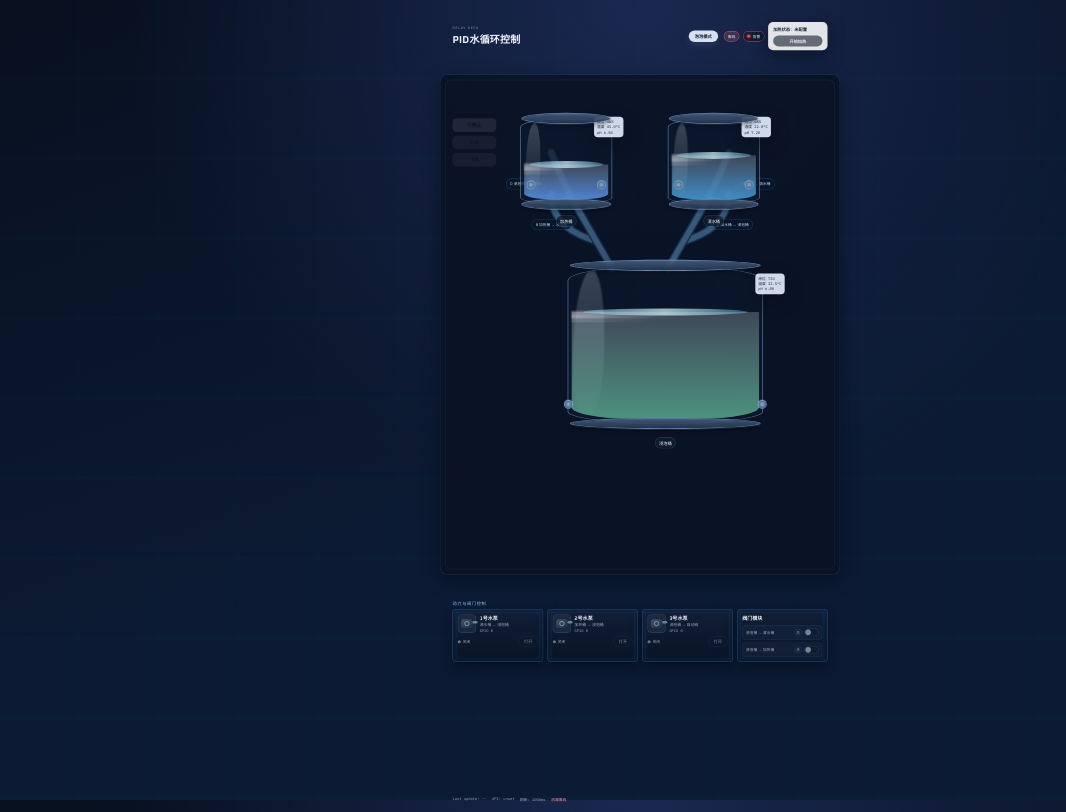
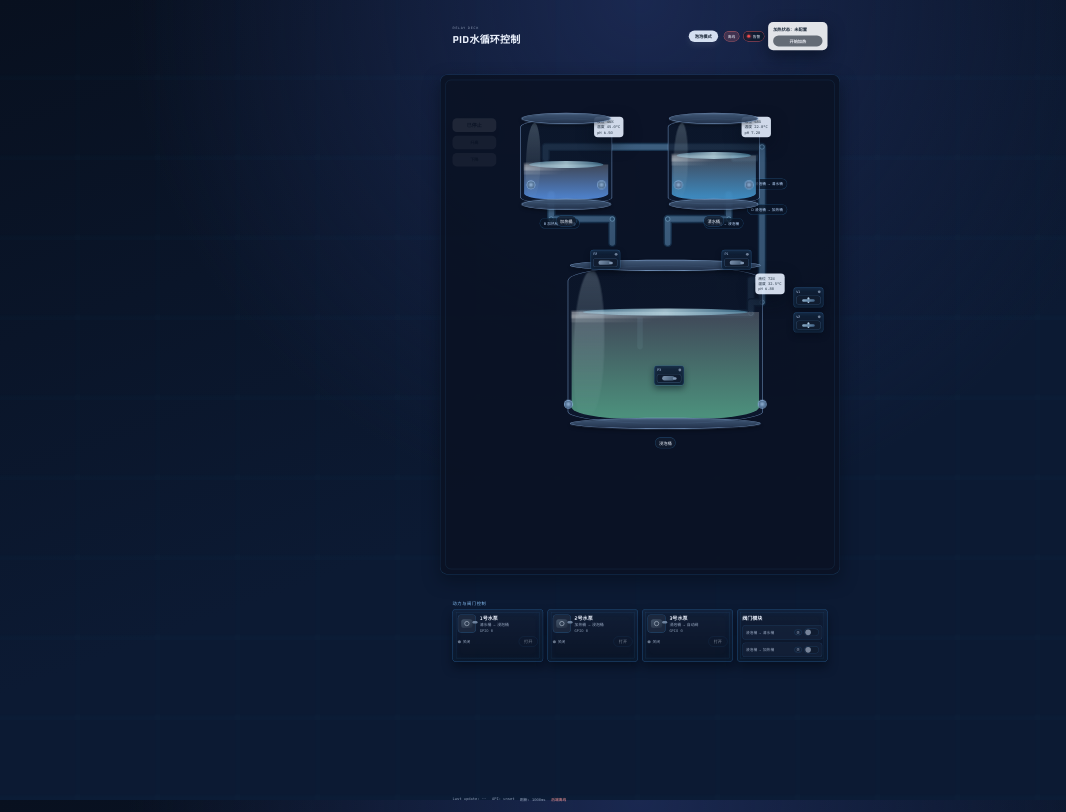
Before and after one commit to MickeyElders/pi-control-program, a React (Vite) app in the folder frontend/: page / in a window 1280 px wide. Shown: the whole page, without its empty margins (0-1066 px from the left). Built offline with nearby package versions, Linux system fonts and the light colour scheme; no server answers.

Commit message:
提示元素密度

```diff
--- a/frontend/src/components/ProcessDiagram2D.tsx
+++ b/frontend/src/components/ProcessDiagram2D.tsx
@@ -85,6 +85,40 @@ const Tank = ({
   );
 };
 
+const ActuatorNode = ({
+  kind,
+  label,
+  on,
+  style,
+}: {
+  kind: "pump" | "valve";
+  label: string;
+  on: boolean;
+  style: CSSProperties;
+}) => {
+  return (
+    <div className={`actuator-node ${kind} ${on ? "on" : "off"}`} style={style}>
+      <div className="actuator-header">
+        <span className="name">{label}</span>
+        <span className={`lamp ${on ? "on" : "off"}`} />
+      </div>
+      <div className={`actuator-icon ${kind}`}>
+        {kind === "pump" ? (
+          <>
+            <span className="core" />
+            <span className="port" />
+          </>
+        ) : (
+          <>
+            <span className="stem" />
+            <span className="body" />
+          </>
+        )}
+      </div>
+    </div>
+  );
+};
+
 export default function ProcessDiagram2D({ tanks, flows, alarms }: ProcessDiagram2DProps) {
   const valveFreshOn = flows.pump3 && flows.valveFresh;
   const valveHeatOn = flows.pump3 && flows.valveHeat;
@@ -104,48 +138,71 @@ export default function ProcessDiagram2D({ tanks, flows, alarms }: ProcessDiagra
             <stop offset="0%" stopColor="#66ecff" />
             <stop offset="100%" stopColor="#1f7bff" />
           </linearGradient>
-          <marker id="pipeArrow" markerWidth="9" markerHeight="9" refX="7" refY="4.5" orient="auto">
-            <path d="M0,0 L8,4.5 L0,9 Z" fill="#9af1ff" />
+          <marker id="pipeArrow" markerWidth="10" markerHeight="10" refX="7" refY="5" orient="auto">
+            <path d="M0,0 L9,5 L0,10 Z" fill="#a8f5ff" />
           </marker>
         </defs>
 
-        <path className="pipe-base" d="M1040 430 C1040 540 940 580 880 600" />
-        <path className="pipe-shell" d="M1040 430 C1040 540 940 580 880 600" />
+        <path className="pipe-base" d="M1040 432 L1040 520 L820 520 L820 606" />
+        <path className="pipe-shell" d="M1040 432 L1040 520 L820 520 L820 606" />
         <path
           className={`pipe-flow ${flows.pump1 ? "on" : ""}`}
           markerEnd={flows.pump1 ? "url(#pipeArrow)" : undefined}
-          d="M1040 430 C1040 540 940 580 880 600"
+          d="M1040 432 L1040 520 L820 520 L820 606"
         />
 
-        <path className="pipe-base" d="M400 430 C400 540 500 580 560 600" />
-        <path className="pipe-shell" d="M400 430 C400 540 500 580 560 600" />
+        <path className="pipe-base" d="M400 432 L400 520 L620 520 L620 606" />
+        <path className="pipe-shell" d="M400 432 L400 520 L620 520 L620 606" />
         <path
           className={`pipe-flow ${flows.pump2 ? "on" : ""}`}
           markerEnd={flows.pump2 ? "url(#pipeArrow)" : undefined}
-          d="M400 430 C400 540 500 580 560 600"
+          d="M400 432 L400 520 L620 520 L620 606"
         />
 
-        <path className="pipe-base" d="M820 700 C920 520 980 440 1040 280" />
-        <path className="pipe-shell" d="M820 700 C920 520 980 440 1040 280" />
+        <path className="pipe-base" d="M720 980 L720 860" />
+        <path className="pipe-shell" d="M720 980 L720 860" />
+        <path
+          className={`pipe-flow ${flows.pump3 ? "on" : ""}`}
+          markerEnd={flows.pump3 ? "url(#pipeArrow)" : undefined}
+          d="M720 980 L720 860"
+        />
+
+        <path className="pipe-base" d="M930 860 L1120 860 L1120 740 L1160 740 L1160 300 L1060 300" />
+        <path className="pipe-shell" d="M930 860 L1120 860 L1120 740 L1160 740 L1160 300 L1060 300" />
         <path
           className={`pipe-flow ${valveFreshOn ? "on" : ""}`}
           markerEnd={valveFreshOn ? "url(#pipeArrow)" : undefined}
-          d="M820 700 C920 520 980 440 1040 280"
+          d="M930 860 L1120 860 L1120 740 L1160 740 L1160 300 L1060 300"
         />
 
-        <path className="pipe-base" d="M620 700 C520 520 460 440 400 280" />
-        <path className="pipe-shell" d="M620 700 C520 520 460 440 400 280" />
+        <path className="pipe-base" d="M510 860 L1120 860 L1120 820 L1160 820 L1160 260 L380 260 L380 300" />
+        <path className="pipe-shell" d="M510 860 L1120 860 L1120 820 L1160 820 L1160 260 L380 260 L380 300" />
         <path
           className={`pipe-flow ${valveHeatOn ? "on" : ""}`}
           markerEnd={valveHeatOn ? "url(#pipeArrow)" : undefined}
-          d="M620 700 C520 520 460 440 400 280"
+          d="M510 860 L1120 860 L1120 820 L1160 820 L1160 260 L380 260 L380 300"
         />
+
+        <circle className="pipe-joint" cx="1040" cy="520" r="8" />
+        <circle className="pipe-joint" cx="820" cy="520" r="8" />
+        <circle className="pipe-joint" cx="400" cy="520" r="8" />
+        <circle className="pipe-joint" cx="620" cy="520" r="8" />
+        <circle className="pipe-joint" cx="1120" cy="860" r="8" />
+        <circle className="pipe-joint" cx="1160" cy="740" r="8" />
+        <circle className="pipe-joint" cx="1160" cy="820" r="8" />
+        <circle className="pipe-joint" cx="1160" cy="260" r="8" />
       </svg>
 
       <div className={`flow-tag a ${flows.pump1 ? "on" : ""}`}>A 清水桶 → 浸泡桶</div>
       <div className={`flow-tag b ${flows.pump2 ? "on" : ""}`}>B 加热桶 → 浸泡桶</div>
       <div className={`flow-tag c ${valveFreshOn ? "on" : ""}`}>C 浸泡桶 → 清水桶</div>
       <div className={`flow-tag d ${valveHeatOn ? "on" : ""}`}>D 浸泡桶 → 加热桶</div>
+
+      <ActuatorNode kind="pump" label="P1" on={flows.pump1} style={{ left: 900, top: 560 }} />
+      <ActuatorNode kind="pump" label="P2" on={flows.pump2} style={{ left: 480, top: 560 }} />
+      <ActuatorNode kind="pump" label="P3" on={flows.pump3} style={{ left: 684, top: 930 }} />
+      <ActuatorNode kind="valve" label="V1" on={valveFreshOn} style={{ left: 1130, top: 680 }} />
+      <ActuatorNode kind="valve" label="V2" on={valveHeatOn} style={{ left: 1130, top: 760 }} />
 
       <Tank
         kind="fresh"
--- a/frontend/src/styles.css
+++ b/frontend/src/styles.css
@@ -266,6 +266,7 @@ body::before {
   stroke-width: 30;
   fill: none;
   stroke-linecap: round;
+  stroke-linejoin: round;
 }
 
 .pipe-shell {
@@ -273,6 +274,7 @@ body::before {
   stroke-width: 20;
   fill: none;
   stroke-linecap: round;
+  stroke-linejoin: round;
 }
 
 .pipe-flow {
@@ -280,6 +282,7 @@ body::before {
   stroke-width: 12;
   fill: none;
   stroke-linecap: round;
+  stroke-linejoin: round;
   stroke-dasharray: 16 16;
   opacity: 0;
   filter: drop-shadow(0 0 8px rgba(90, 220, 255, 0.8));
@@ -288,6 +291,12 @@ body::before {
 
 .pipe-flow.on {
   opacity: 1;
+}
+
+.pipe-joint {
+  fill: #284969;
+  stroke: rgba(166, 221, 255, 0.65);
+  stroke-width: 2;
 }
 
 .flow-tag {
@@ -309,23 +318,110 @@ body::before {
 }
 
 .flow-tag.a {
-  right: 278px;
-  top: 462px;
+  right: 308px;
+  top: 458px;
 }
 
 .flow-tag.b {
-  left: 292px;
-  top: 462px;
+  left: 318px;
+  top: 458px;
 }
 
 .flow-tag.c {
-  right: 208px;
+  right: 168px;
   top: 332px;
 }
 
 .flow-tag.d {
-  left: 210px;
-  top: 332px;
+  right: 168px;
+  top: 414px;
+}
+
+.actuator-node {
+  position: absolute;
+  width: 96px;
+  z-index: 3;
+  border: 1px solid rgba(80, 170, 245, 0.35);
+  border-radius: 10px;
+  background: linear-gradient(180deg, rgba(18, 34, 58, 0.92), rgba(10, 22, 40, 0.94));
+  box-shadow: 0 10px 20px rgba(4, 10, 22, 0.48), inset 0 0 14px rgba(69, 153, 231, 0.18);
+  padding: 6px 8px 8px;
+}
+
+.actuator-node.on {
+  border-color: rgba(103, 216, 255, 0.75);
+  box-shadow: 0 12px 24px rgba(4, 10, 22, 0.5), inset 0 0 16px rgba(93, 201, 255, 0.3);
+}
+
+.actuator-header {
+  display: flex;
+  align-items: center;
+  justify-content: space-between;
+  font-size: 0.68rem;
+  color: #c3daff;
+  margin-bottom: 6px;
+}
+
+.actuator-header .lamp {
+  width: 9px;
+  height: 9px;
+  border-radius: 50%;
+  background: #6d7f98;
+}
+
+.actuator-header .lamp.on {
+  background: #61ddff;
+  box-shadow: 0 0 10px rgba(97, 221, 255, 0.85);
+}
+
+.actuator-icon {
+  width: 100%;
+  height: 28px;
+  border-radius: 8px;
+  border: 1px solid rgba(126, 187, 245, 0.35);
+  position: relative;
+  background: rgba(17, 29, 48, 0.9);
+}
+
+.actuator-icon.pump .core {
+  position: absolute;
+  left: 16px;
+  top: 6px;
+  width: 40px;
+  height: 14px;
+  border-radius: 7px;
+  background: linear-gradient(120deg, #7e94af, #3e556f);
+}
+
+.actuator-icon.pump .port {
+  position: absolute;
+  right: 14px;
+  top: 10px;
+  width: 12px;
+  height: 8px;
+  border-radius: 4px;
+  background: #7f95b1;
+}
+
+.actuator-icon.valve .body {
+  position: absolute;
+  left: 18px;
+  right: 18px;
+  top: 10px;
+  height: 8px;
+  border-radius: 4px;
+  background: linear-gradient(120deg, #8db0cb, #3d5f83);
+}
+
+.actuator-icon.valve .stem {
+  position: absolute;
+  left: 50%;
+  transform: translateX(-50%);
+  top: 4px;
+  width: 6px;
+  height: 18px;
+  border-radius: 3px;
+  background: #afcbe3;
 }
 
 @keyframes flow-forward {
```
Also changed, not shown: 5 other files (tests, documents, lock files or other folders).
